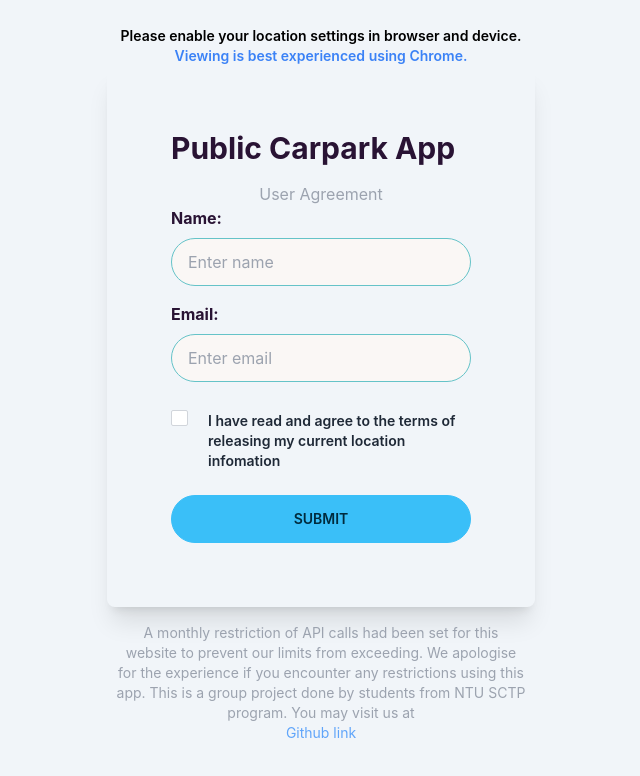
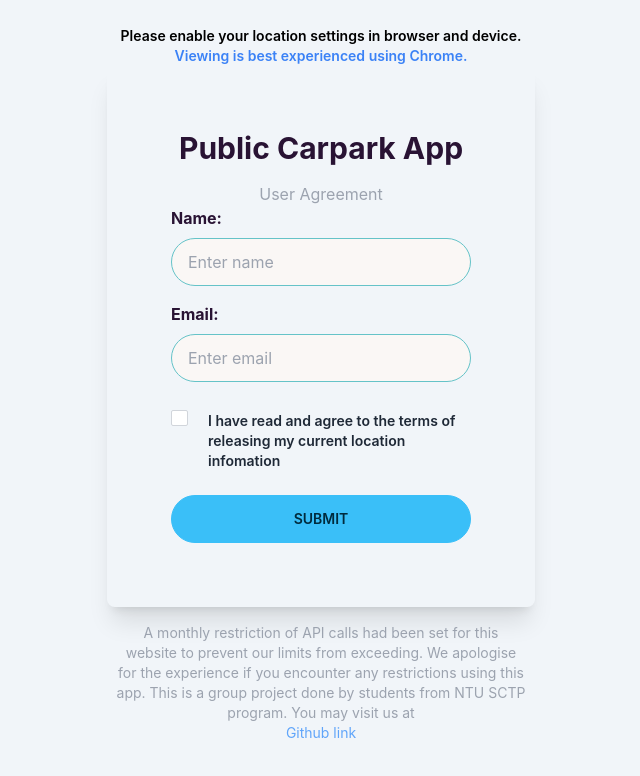
Before and after one commit to goodwill80/My_Carpark_App, a React (Create React App) app: page / in a window 1280 px wide. Shown: the top 776 px of the page, without its empty margins (319-959 px from the left). Built offline with nearby package versions, Linux system fonts and the light colour scheme; no server answers.

Commit message:
centered text

```diff
--- a/src/Pages/SearchPage.jsx
+++ b/src/Pages/SearchPage.jsx
@@ -189,7 +189,7 @@ function SearchPage() {
       {/* HAMBURGER */}
       {!isLoading && (
         <div className="sticky top-0">
-          <div className="fixed top-0 right-0  p-4 cursor-pointer">
+          <div className="fixed top-0 right-0 p-4 cursor-pointer z-50">
             <GiHamburgerMenu
               onClick={() => setOpenSideBar(true)}
               size={34}
--- a/src/components/Form.jsx
+++ b/src/components/Form.jsx
@@ -93,7 +93,9 @@ function Form({ getUserData, setSignIn }) {
 
   return (
     <div className="p-16 px-35 shadow-xl rounded-lg">
-      <h2 className="font-bold text-3xl mb-4">Public Carpark App</h2>
+      <h2 className="font-bold text-3xl mb-4 text-center">
+        Public Carpark App
+      </h2>
       <p className="text-center text-gray-400">User Agreement</p>
       <form onSubmit={handlerOnSubmit}>
         {/* NAME INPUT */}
```
